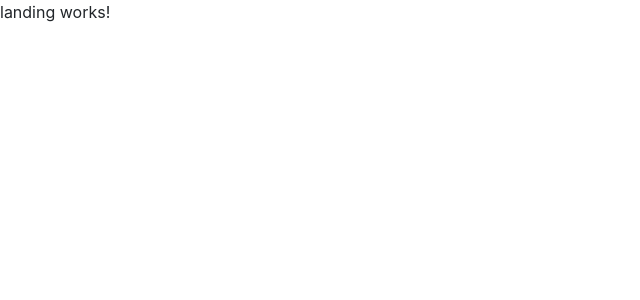
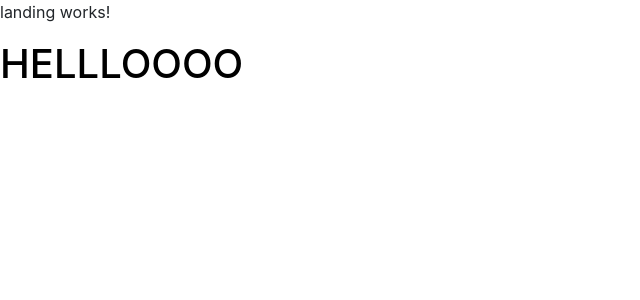
Before and after one commit to cgonzalez1993/H2OHackathon2021, an Angular app: page /landing in a window 1280 px wide. Before the commit this address led to /. Shown: the top 300 px of the page, without its empty margins (0-640 px from the left). Built offline with nearby package versions, Linux system fonts and the light colour scheme.

Commit message:
added routing and a few pictures

```diff
--- a/src/app/app-routing.module.ts
+++ b/src/app/app-routing.module.ts
@@ -1,7 +1,16 @@
 import { NgModule } from '@angular/core';
 import { RouterModule, Routes } from '@angular/router';
+import { LandingComponent } from './pages/landing/landing.component';
 
-const routes: Routes = [];
+const routes: Routes = [
+{
+  path:"", redirectTo:"landing", pathMatch:"full"
+},
+{
+  path:"landing", component:LandingComponent
+},
+
+];
 
 @NgModule({
   imports: [RouterModule.forRoot(routes)],
--- a/src/app/app.component.html
+++ b/src/app/app.component.html
@@ -1,4 +1 @@
-
-<router-outlet>
-<app-landing></app-landing>
-</router-outlet>
+<router-outlet></router-outlet>
--- a/src/app/pages/landing/landing.component.css
+++ b/src/app/pages/landing/landing.component.css
@@ -0,0 +1,3 @@
+.black{
+    color: black;
+}
--- a/src/app/pages/landing/landing.component.html
+++ b/src/app/pages/landing/landing.component.html
@@ -1 +1,2 @@
 <p>landing works!</p>
+<h1 class="black">HELLLOOOO</h1>
```
Also changed, not shown: 2 other files (tests, documents, lock files or other folders).
